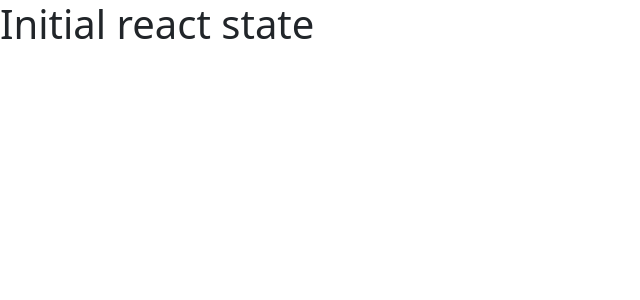
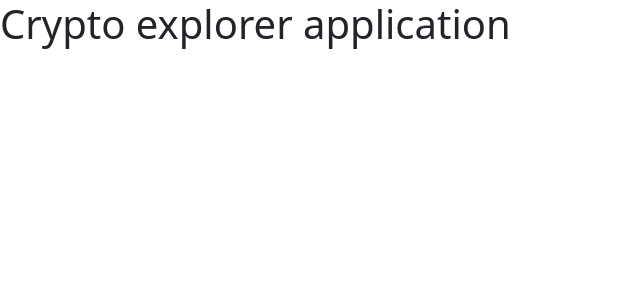
Before and after one commit to aadelop/crypto-explorer, a React (Vite) app in the folder frontend/: page / in a window 1280 px wide. Shown: the top 300 px of the page, without its empty margins (0-640 px from the left). Built offline with nearby package versions, Linux system fonts and the light colour scheme.

Commit message:
Configure react router and setting up the neccesary routes for the application

```diff
--- a/frontend/src/main.jsx
+++ b/frontend/src/main.jsx
@@ -1,7 +1,17 @@
-import { StrictMode } from 'react'
 import { createRoot } from 'react-dom/client'
 import './index.css'
+import {BrowserRouter, Route, Routes} from 'react-router-dom'
+import {Home} from './components/Home'
 
 createRoot(document.getElementById('root')).render(
-  <h1>Initial react state</h1>
+  <BrowserRouter>
+    <Routes>
+      <Route path="*" element={<Home/>}></Route>
+      <Route path="/" element={<Home/>}>
+        <Route path="/block" element={<p>Block</p>}> </Route>
+        <Route path="/tx" element={<p>Transsactions</p>}></Route>
+        <Route path="/balance" element={<p>Balance</p>}></Route>
+      </Route>
+    </Routes>
+  </BrowserRouter>
 )
```
